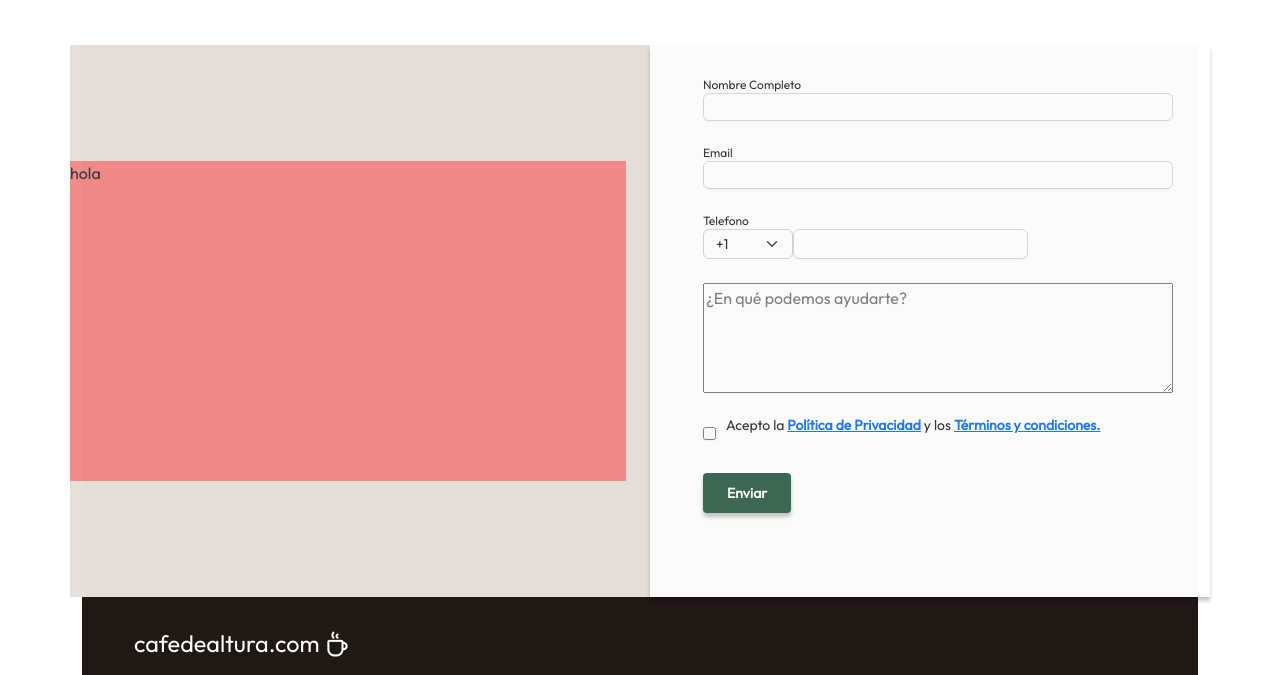
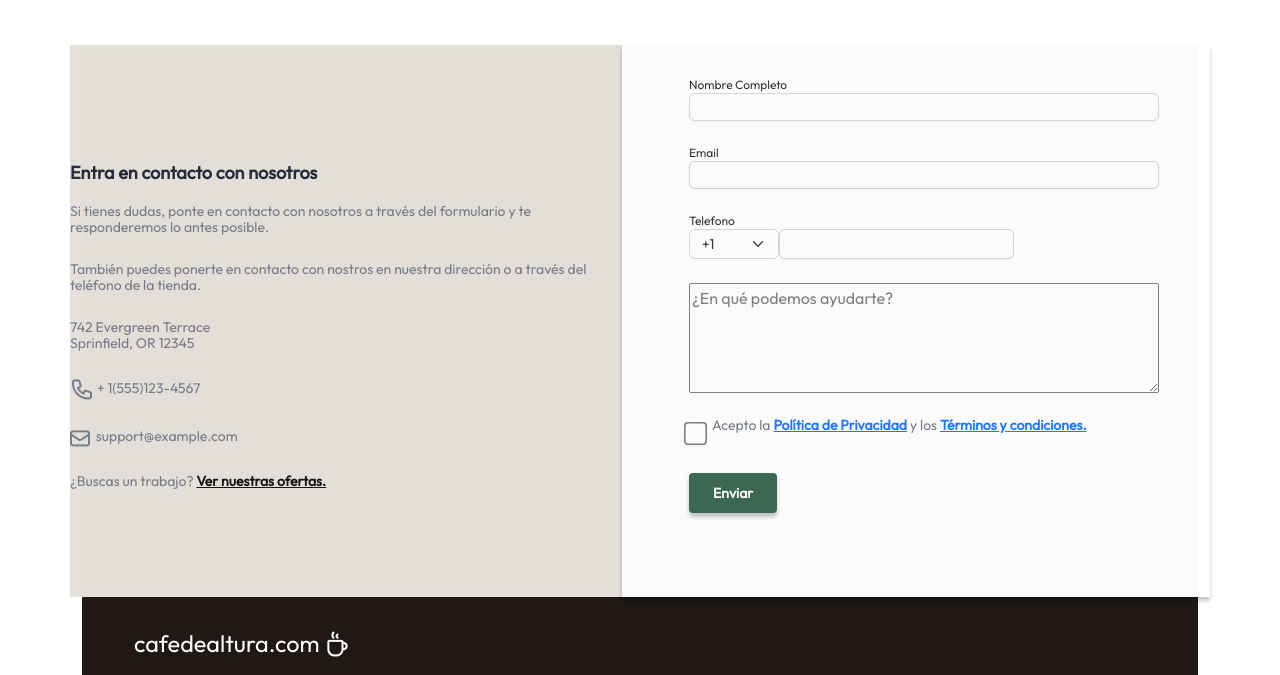
Before and after one commit to AngelSegundo/cafe-de-altura, a plain HTML site: page index.html in a window 1280 px wide. Shown: the part 2578-3253 px from the top of the page. Drawn offline with nearby package versions, Linux system fonts and the light colour scheme.

Commit message:
Create Contact info

```diff
--- a/index.html
+++ b/index.html
@@ -228,7 +228,16 @@
     <section class="Split-Desktop">
         <div class="container leadingContent">
             <div class="container contactSection">
-                hola
+                <h3>Entra en contacto con nosotros</h3>
+                <p>Si tienes dudas, ponte en contacto con nosotros a través del formulario y te responderemos lo antes
+                    posible.</p>
+                <p>También puedes ponerte en contacto con nostros en nuestra dirección o a través del teléfono de la
+                    tienda.</p>
+                <p>742 Evergreen Terrace<br>Sprinfield, OR 12345</p>
+                <p><img src="./assets/img/greyphone.png" alt="Phone"> + 1(555)123-4567</p>
+                <p><img src="./assets/img/greymail.png" alt="email">&nbsp;&nbsp;support@example.com </p>
+                <p>¿Buscas un trabajo? <a href=""> <strong>Ver nuestras ofertas.<strong></strong> </a></p>
+
             </div>
             <div class="trailingContent">
                 <form>
@@ -257,7 +266,7 @@
                             placeholder="¿En qué podemos ayudarte? "></textarea>
                     </article>
                     <article class="articleForm">
-                        <div id="checkBoxForm">
+                        <div class="checkterm" id="checkBoxForm">
                             <input type="checkbox" class="checkbox">
                             <p>Acepto la <a href="#"><b>Política de Privacidad</b></a> y los <a href="#"><b>Términos y
                                         condiciones.</a></b></p>
@@ -270,19 +279,6 @@
             </div>
         </div>
     </section>
-
-
-
-
-
-
-
-
-
-
-
-
-
 
     <footer class="container">
         <div class="footerWrapper">
@@ -327,15 +323,6 @@
     <section class=" copyRighFooter">
         <p>Todos los derechos reservados - Café de Altura SL - 2022</p>
     </section>
-
-    <br>
-    <br>
-    <br>
-    <br>
-    <br>
-    <br>
-    <br><br>
-
 </body>
 
 </html>
--- a/styles/style.css
+++ b/styles/style.css
@@ -177,7 +177,6 @@ h1 {
 .paragraph {
     width: 588px;
     height: 32px;
-    font-style: normal;
     font-weight: 400;
     font-size: 14px;
     line-height: 16px;
@@ -650,15 +649,32 @@ h1 {
     opacity: 0.9;
 }
 
+.leadingContent h3 {
+    font-weight: 600;
+    font-size: 18px;
+    line-height: 24px;
+    color: #111827;
+}
+
+.leadingContent p {
+    font-weight: 400;
+    font-size: 14px;
+    line-height: 16px;
+    color: #6B7280;
+}
+
 .contactSection {
-    background-color: lightcoral;
     display: flex;
     flex-direction: column;
     align-items: flex-start;
     padding: 0px;
-    gap: 32px;
+    gap: 10px;
     width: 588px;
     height: 320px;
+}
+
+.contactSection a {
+    color: #000;
 }
 
 .trailingContent {
@@ -694,6 +710,10 @@ input {
     border-radius: 6px;
 }
 
+input[type=checkbox] {
+    transform: scale(1.8);
+}
+
 .articleForm {
     display: flex;
     flex-direction: column;
@@ -713,6 +733,12 @@ input {
 
 textarea {
     height: 110px;
+}
+
+.checkterm {
+    display: flex;
+    vertical-align: middle;
+
 }
 
 #checkBoxForm {
@@ -743,38 +769,6 @@ textarea {
     color: #fff;
     text-decoration: none;
 }
-
-
-
-
-
-
-
-
-
-
-
-
-
-
-
-
-
-
-
-
-
-
-
-
-
-
-
-
-
-
-
-
 
 footer {
     display: flex;
```
Also changed, not shown: assets/img/greymail.png (added), assets/img/greyphone.png (renamed from assets/img/phone.png).
